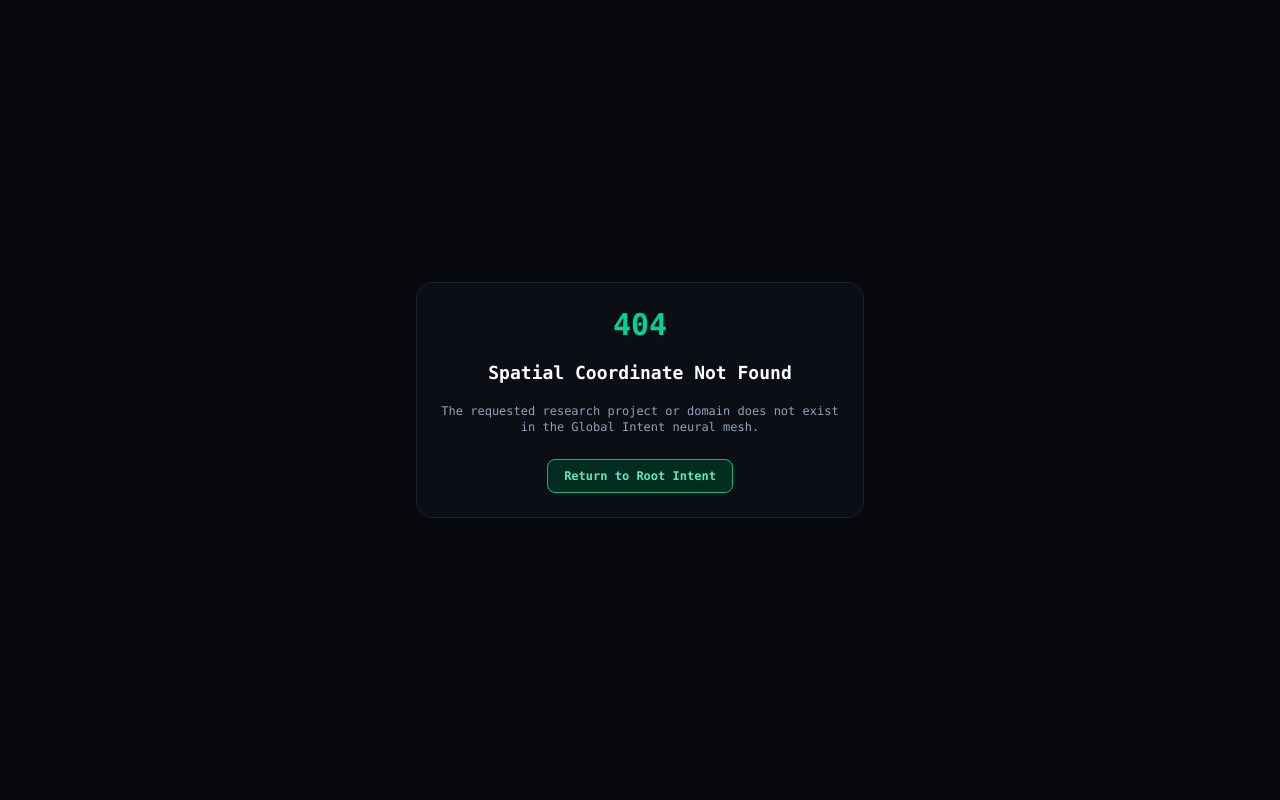
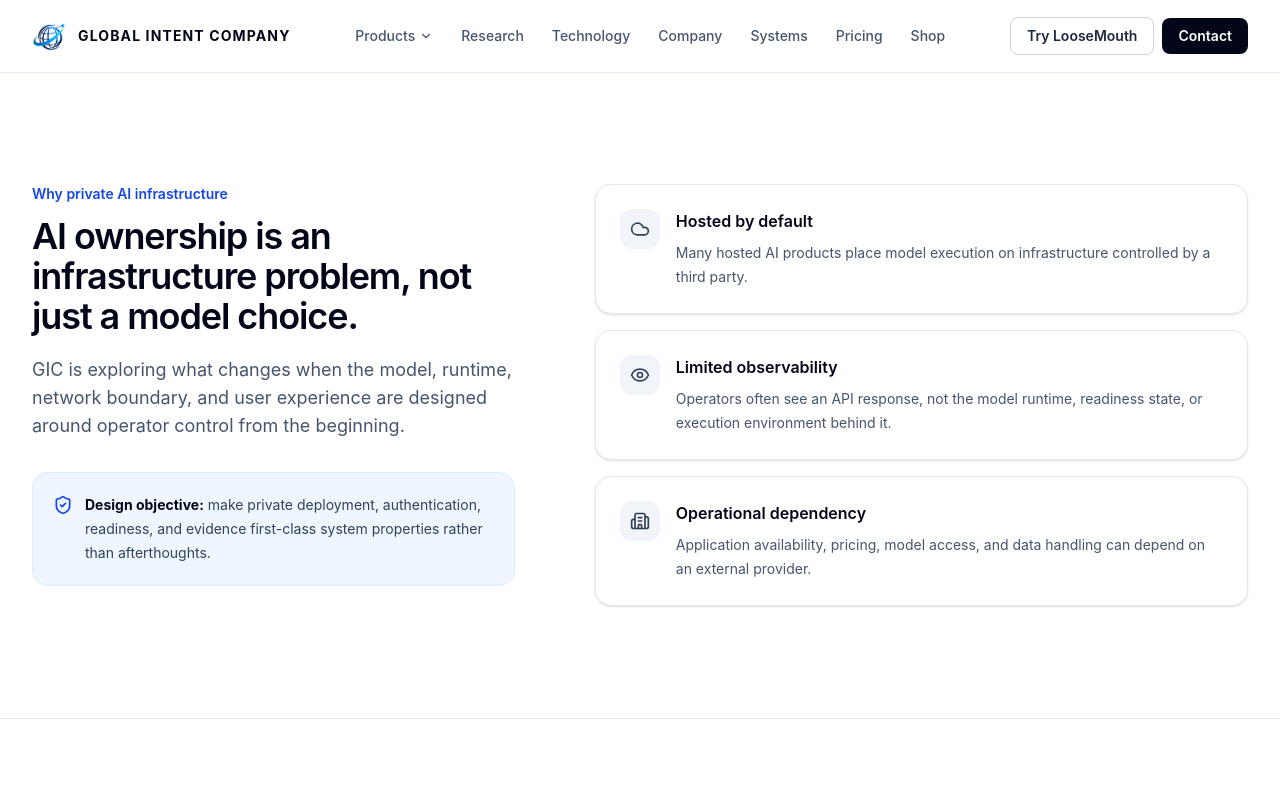
Before and after one commit to GI-Company/GiC, a Next.js app: page /technology in a window 1280 px wide. Before the commit this address had no page. Shown: the top 800 px of the page. Built offline with nearby package versions, Linux system fonts and the light colour scheme.

Commit message:
Add semantic technology page

```diff
--- /dev/null
+++ b/app/technology/page.tsx
@@ -0,0 +1,28 @@
+import type { Metadata } from 'next';
+import LandingNav from '@/components/landing/LandingNav';
+import ProblemSection from '@/components/landing/ProblemSection';
+import StackArchitectureSection from '@/components/landing/StackArchitectureSection';
+import PLMHSection from '@/components/landing/PLMHSection';
+import PLMNSection from '@/components/landing/PLMNSection';
+import LandingFooterCTA from '@/components/landing/LandingFooterCTA';
+
+export const metadata: Metadata = {
+  title: 'Technology',
+  description: 'Private AI infrastructure, model networking, and technical architecture from Global Intent Company.',
+  alternates: { canonical: '/technology' },
+};
+
+export default function TechnologyPage() {
+  return (
+    <div className="enterprise-site bg-white text-slate-950">
+      <LandingNav />
+      <main className="pt-[4.5rem]">
+        <div className="min-h-[calc(100dvh-4.5rem)]"><ProblemSection /></div>
+        <div className="min-h-[100dvh]"><StackArchitectureSection /></div>
+        <div className="min-h-[100dvh]"><PLMHSection /></div>
+        <div className="min-h-[100dvh]"><PLMNSection /></div>
+      </main>
+      <LandingFooterCTA />
+    </div>
+  );
+}
```
